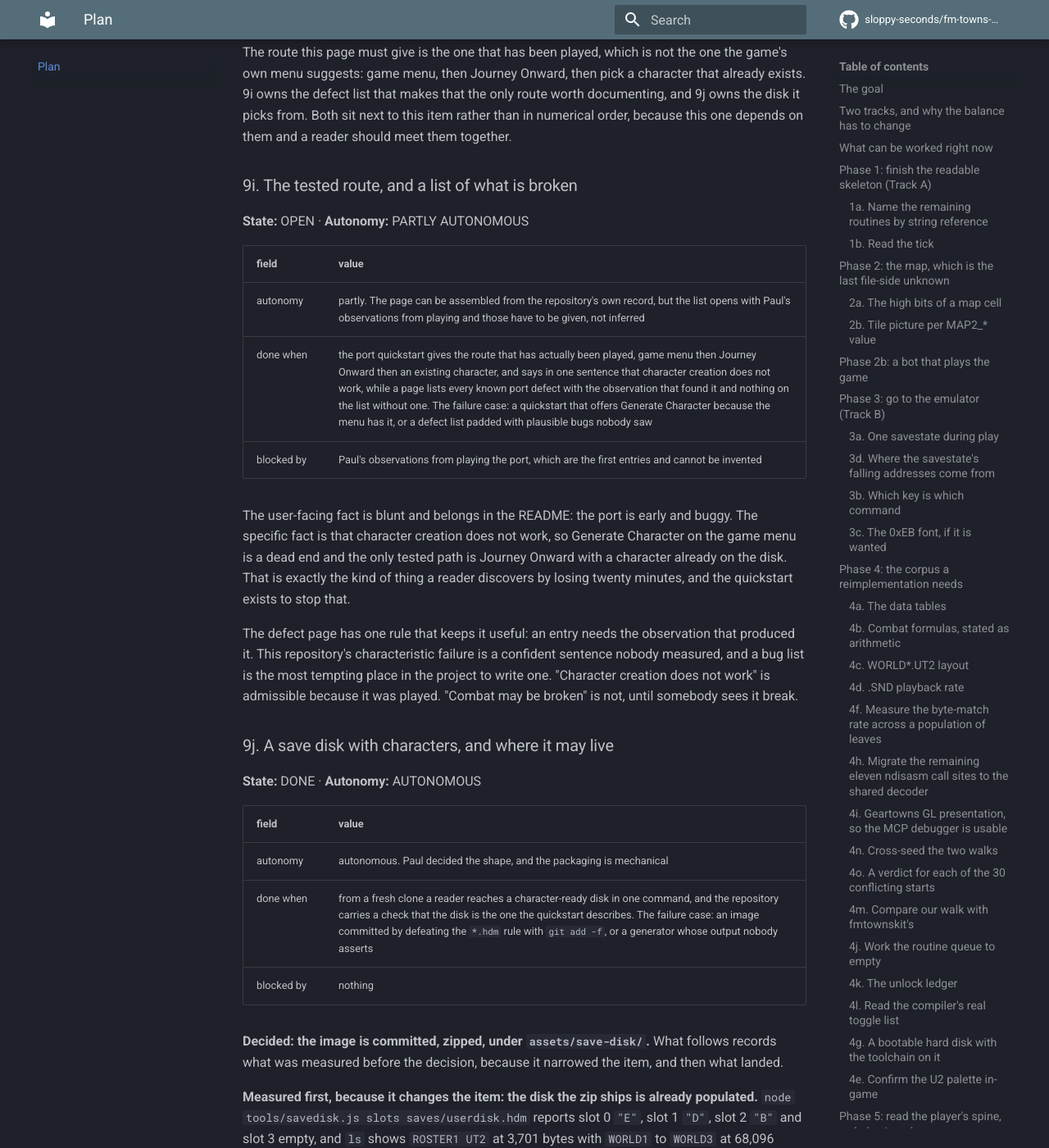
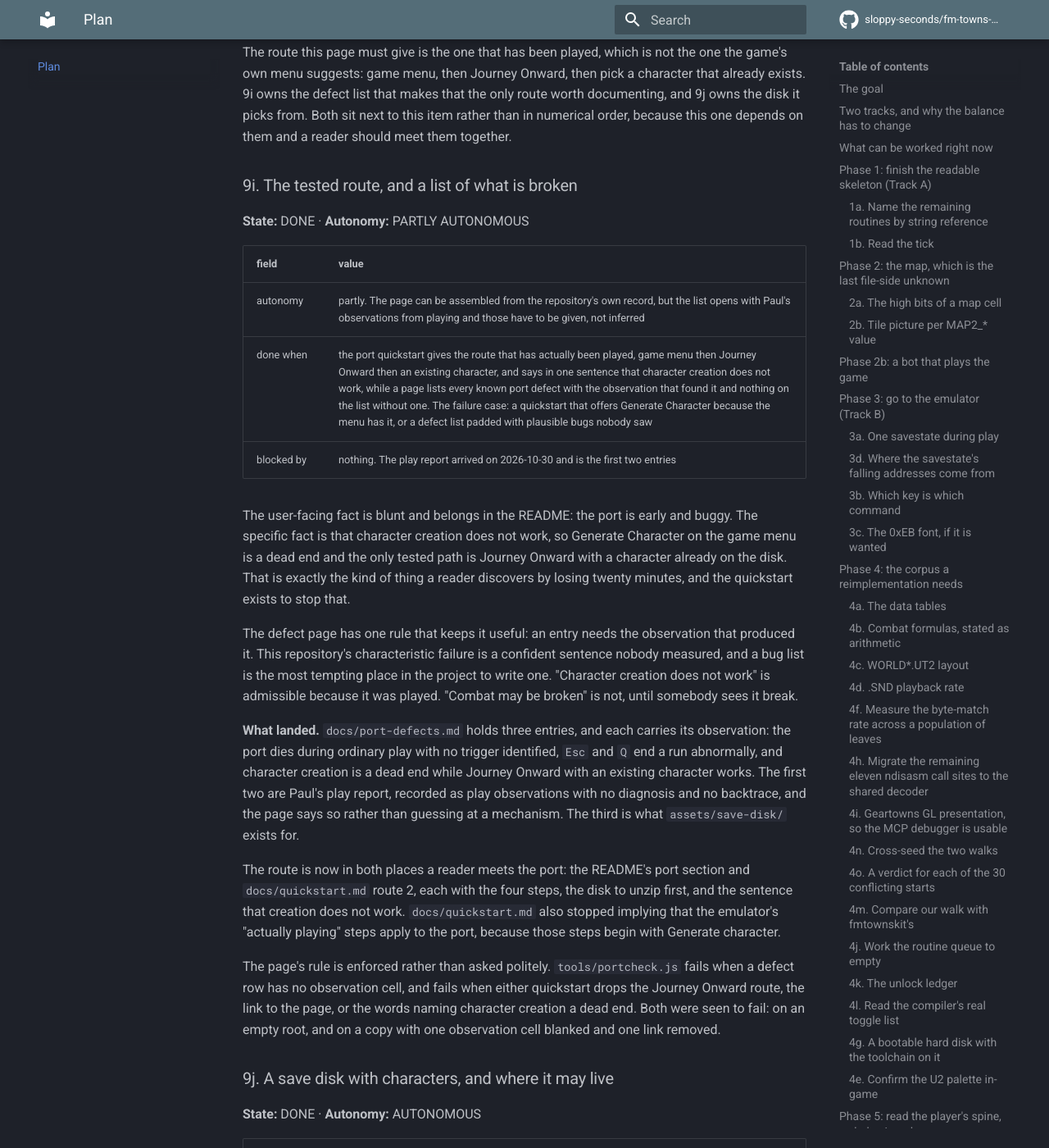
Before and after one commit to sloppy-seconds/fm-towns-ultima, an MkDocs documentation site: the page built from docs/plan.md, in a window 1280 px wide and 1400 px high, scrolled down 62114 px. Shown: the whole window at 82% size. Built offline with MkDocs 1.6.1 and Material for MkDocs 9.7.7, drawn with Linux system fonts in a browser that asks for light colours; comment, search, counter and statistics services are not loaded; some of the changed text lies outside the part shown.

Commit message:
Record what is broken in the port, and put the tested route in both quickstarts
Plan item 9i. The rule for the new page is that an entry needs the observation that
produced it, so it holds three: the port dies during ordinary play with no trigger
identified, Esc and Q end a run abnormally, and character creation is a dead end
while Journey Onward with an existing character works. The first two are Paul's play
report of today and are recorded as play observations with no diagnosis, which the
page says rather than inventing a mechanism for.

The route is now in the README's port section and in quickstart route 2, with the disk
to unzip first and the sentence that creation does not work. The quickstart no longer
implies the emulator's playing steps apply to the port, since those begin with Generate
character.

portcheck enforces both halves: a defect row with no observation cell fails, and either
quickstart dropping the route, the link, or the dead-end wording fails. Both were seen
to fail, on an empty root and on a copy with one cell blanked and one link removed.

Also corrects the zip size in assets/save-disk/README.md, which said 3,637 in one line
while its own checksum table and the file said 3,629, and drops a portcheck count from
the plan that had drifted from 17 to 35.

```diff
--- a/docs/plan.md
+++ b/docs/plan.md
@@ -98,7 +98,7 @@
 | 7a Does the port's screen match the machine's | AUTONOMOUS | **done**, the menu pair exists: 0 bytes differing on the displayed page, and an off-screen half-tone differing by phase |
 | 7c What else the program patches at run time | AUTONOMOUS | **done**, one byte |
 | 7d The indirect transfers the port meets next | AUTONOMOUS | **done**, 35 of 97 execute and all resolve |
-| 7e A port regression the checks can run | AUTONOMOUS | **done**, `tools/portcheck.js`, 17 checks, failure demonstrated |
+| 7e A port regression the checks can run | AUTONOMOUS | **done**, `tools/portcheck.js`, failure demonstrated on a mutated copy |
 | 7f Give the port a floppy drive | AUTONOMOUS | **done**, floppy, keyboard and screen, the title draws |
 | 7g Watch the port from another machine | AUTONOMOUS | **done**, a generic X container, the title draws in a browser |
 | 7h The port's kanji text | AUTONOMOUS | **done**, the font is on the disc rather than in a ROM, and the menu box VRAM matches the machine byte for byte |
@@ -110,7 +110,7 @@
 | 9f A release, and what may be in it | NEEDS A DECISION | no, three shapes and Paul picks one |
 | 9g Cross-compiling for Windows and macOS | NEEDS A DECISION | no, and 9f may retire it |
 | 9h The README's claims and links, checked | AUTONOMOUS | **yes** |
-| 9i The tested route, and a list of what is broken | PARTLY AUTONOMOUS | partly, needs Paul's observations |
+| 9i The tested route, and a list of what is broken | PARTLY AUTONOMOUS | **done**, `docs/port-defects.md`, three observed entries, Paul's play report |
 | 9j A save disk with characters, and where it may live | AUTONOMOUS | **done**, committed as a 3,629-byte zip with the exception narrowed to one filename |
 | 8a Per-module `--no-code` ranges | AUTONOMOUS | **done**, one pass and identical counts |
 | 8b The `MP` header's `EIP` is an address | AUTONOMOUS | **done**, and the image is at file 0x200 |
@@ -2088,13 +2088,13 @@
 
 ### 9i. The tested route, and a list of what is broken
 
-**State:** OPEN · **Autonomy:** PARTLY AUTONOMOUS
+**State:** DONE · **Autonomy:** PARTLY AUTONOMOUS
 
 | field | value |
 |---|---|
 | autonomy | partly. The page can be assembled from the repository's own record, but the list opens with Paul's observations from playing and those have to be given, not inferred |
 | done when | the port quickstart gives the route that has actually been played, game menu then Journey Onward then an existing character, and says in one sentence that character creation does not work, while a page lists every known port defect with the observation that found it and nothing on the list without one. The failure case: a quickstart that offers Generate Character because the menu has it, or a defect list padded with plausible bugs nobody saw |
-| blocked by | Paul's observations from playing the port, which are the first entries and cannot be invented |
+| blocked by | nothing. The play report arrived on 2026-10-30 and is the first two entries |
 
 The user-facing fact is blunt and belongs in the README: the port is early and buggy. The specific fact is that
 character creation does not work, so Generate Character on the game menu is a dead end and the only tested path is
@@ -2105,6 +2105,22 @@
 characteristic failure is a confident sentence nobody measured, and a bug list is the most tempting place in the
 project to write one. "Character creation does not work" is admissible because it was played. "Combat may be broken"
 is not, until somebody sees it break.
+
+**What landed.** `docs/port-defects.md` holds three entries, and each carries its observation: the port dies during
+ordinary play with no trigger identified, `Esc` and `Q` end a run abnormally, and character creation is a dead end
+while Journey Onward with an existing character works. The first two are Paul's play report, recorded as play
+observations with no diagnosis and no backtrace, and the page says so rather than guessing at a mechanism. The third
+is what `assets/save-disk/` exists for.
+
+The route is now in both places a reader meets the port: the README's port section and `docs/quickstart.md` route 2,
+each with the four steps, the disk to unzip first, and the sentence that creation does not work. `docs/quickstart.md`
+also stopped implying that the emulator's "actually playing" steps apply to the port, because those steps begin with
+Generate character.
+
+The page's rule is enforced rather than asked politely. `tools/portcheck.js` fails when a defect row has no
+observation cell, and fails when either quickstart drops the Journey Onward route, the link to the page, or the words
+naming character creation a dead end. Both were seen to fail: on an empty root, and on a copy with one observation
+cell blanked and one link removed.
 
 ### 9j. A save disk with characters, and where it may live
 
@@ -2160,8 +2176,8 @@
 `E`, `D` and `B` and slot 3 empty, plus `WORLD1` to `WORLD3` at 68,096 each. The game's list is 1-indexed and the
 roster is 0-indexed, so in-game slot 1 is `E`. That sentence is what the checksum protects.
 
-Still to do, and it belongs to 9a and 9d rather than here: the quickstarts have to tell the reader to expand the zip
-and pick slot 1.
+Still to do, and it belongs to 9a rather than here: the README's first screen has to tell the reader to expand the
+zip and pick slot 1. `docs/quickstart.md` does say it, as part of 9i's tested route.
 
 ### 9e. CI that proves the tree builds, without the game
 
--- a/mkdocs.yml
+++ b/mkdocs.yml
@@ -203,6 +203,7 @@
       - The self-patching int: self-modifying-int.md
       - fmtownskit and seeds: fmtownskit-and-seeds.md
       - The two walks, compared: walk-comparison.md
+      - What is broken in the port: port-defects.md
       - The notice's missing text: port-missing-text.md
       - Handover for the missing menu text: handoff-menu-text.md
       - Guarded walk coverage: guarded-walk-coverage.md
```
Also changed, not shown: README.md (+5 -0 lines), assets/save-disk/README.md (+3 -1 lines), docs/index.md (+1 -0 lines), docs/port-defects.md (added, +75 -0 lines), docs/quickstart.md (+16 -3 lines), tools/README.md (+1 -1 lines), 1 other file.
